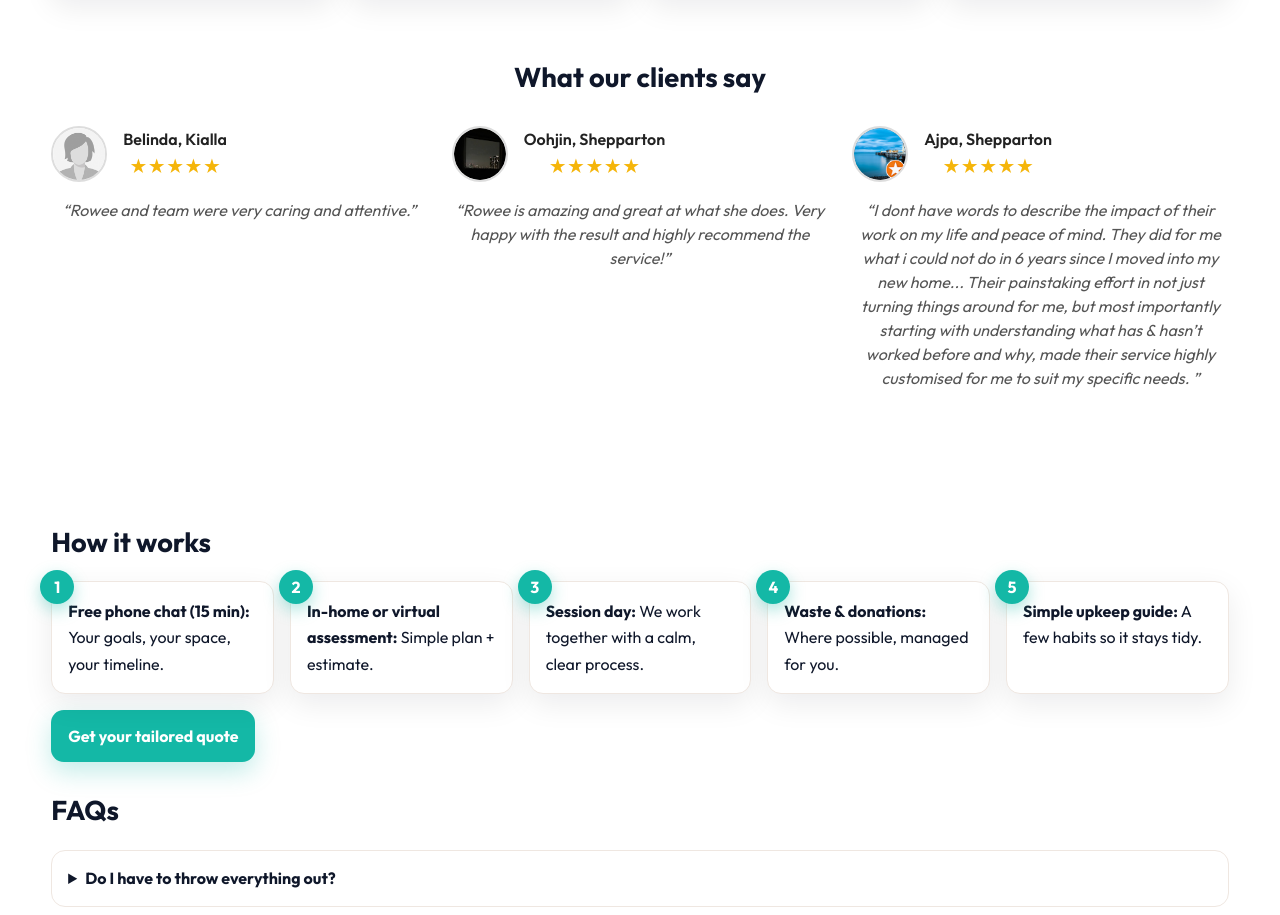
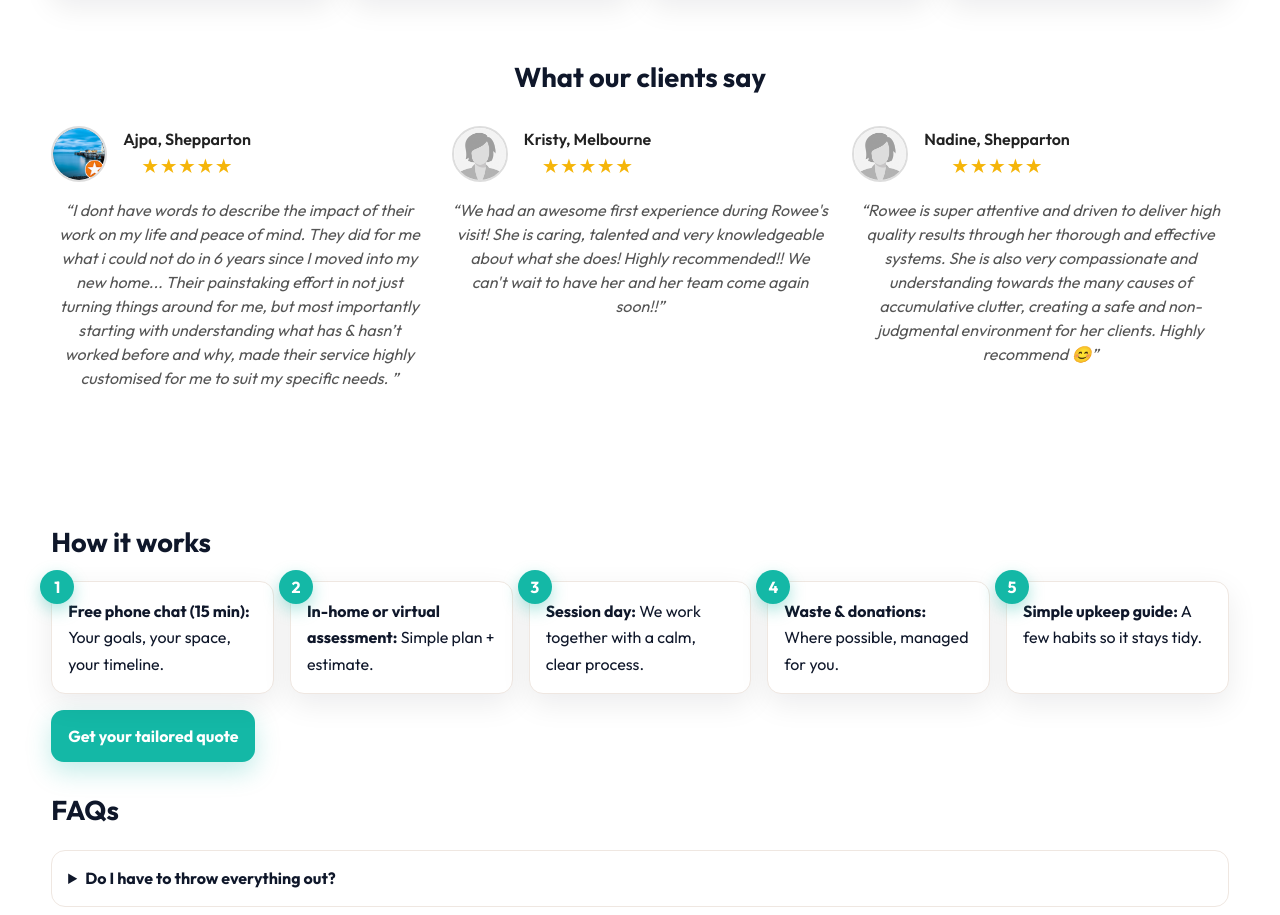
Before and after one commit to kdevgado/home-organisers-website, an Astro site: page / in a window 1280 px wide. Shown: the part 2927-3842 px from the top of the page. Built offline with nearby package versions, Linux system fonts and the light colour scheme; Astro itself is replaced by a stand-in of ours; a script that the page names is missing.

Commit message:
refactor(index): change testimony to add Kristy and Nadine back

```diff
--- a/src/pages/index.astro
+++ b/src/pages/index.astro
@@ -368,32 +368,6 @@ const page = {
 <section class="container testimonials">
   <h2>What our clients say</h2>
     <div class="testimonial-grid">
-      <article class="testimonial-card">
-        <div class="profile">
-          <img src="/images/testimonials/woman-1.png" alt="Belinda" />
-        <div>
-          <p class="author">Belinda, Kialla</p>
-          <div class="stars">★★★★★</div>
-        </div>
-      </div>
-      <p class="quote">
-        “Rowee and team were very caring and attentive.”
-      </p>
-    </article>
-
-    <article class="testimonial-card">
-      <div class="profile">
-        <img src="/images/testimonials/oohjin-kim.png" alt="Oohjin" />
-        <div>
-          <p class="author">Oohjin, Shepparton</p>
-          <div class="stars">★★★★★</div>
-        </div>
-      </div>
-      <p class="quote">
-        “Rowee is amazing and great at what she does. Very happy with the result and highly recommend the service!”
-      </p>
-    </article>
-
     <article class="testimonial-card">
       <div class="profile">
         <img src="/images/testimonials/ajpa-wali.png" alt="Ajpa" />
@@ -404,6 +378,32 @@ const page = {
       </div>
       <p class="quote">
         “I dont have words to describe the impact of their work on my life and peace of mind. They did for me what i could not do in 6 years since I moved into my new home... Their painstaking effort in not just turning things around for me, but most importantly starting with understanding what has & hasn’t worked before and why, made their service highly customised for me to suit my specific needs. ”
+      </p>
+    </article>
+
+    <article class="testimonial-card">
+        <div class="profile">
+          <img src="/images/testimonials/woman-1.png" alt="Kristy" />
+        <div>
+          <p class="author">Kristy, Melbourne</p>
+          <div class="stars">★★★★★</div>
+        </div>
+      </div>
+      <p class="quote">
+        “We had an awesome first experience during Rowee's visit! She is caring, talented and very knowledgeable about what she does! Highly recommended!! We can't wait to have her and her team come again soon!!”
+      </p>
+    </article>
+
+    <article class="testimonial-card">
+      <div class="profile">
+        <img src="/images/testimonials/woman-1.png" alt="Nadine" />
+        <div>
+          <p class="author">Nadine, Shepparton</p>
+          <div class="stars">★★★★★</div>
+        </div>
+      </div>
+      <p class="quote">
+        “Rowee is super attentive and driven to deliver high quality results through her thorough and effective systems. She is also very compassionate and understanding towards the many causes of accumulative clutter, creating a safe and non-judgmental environment for her clients. Highly recommend 😊”
       </p>
     </article>
   </div>
```
